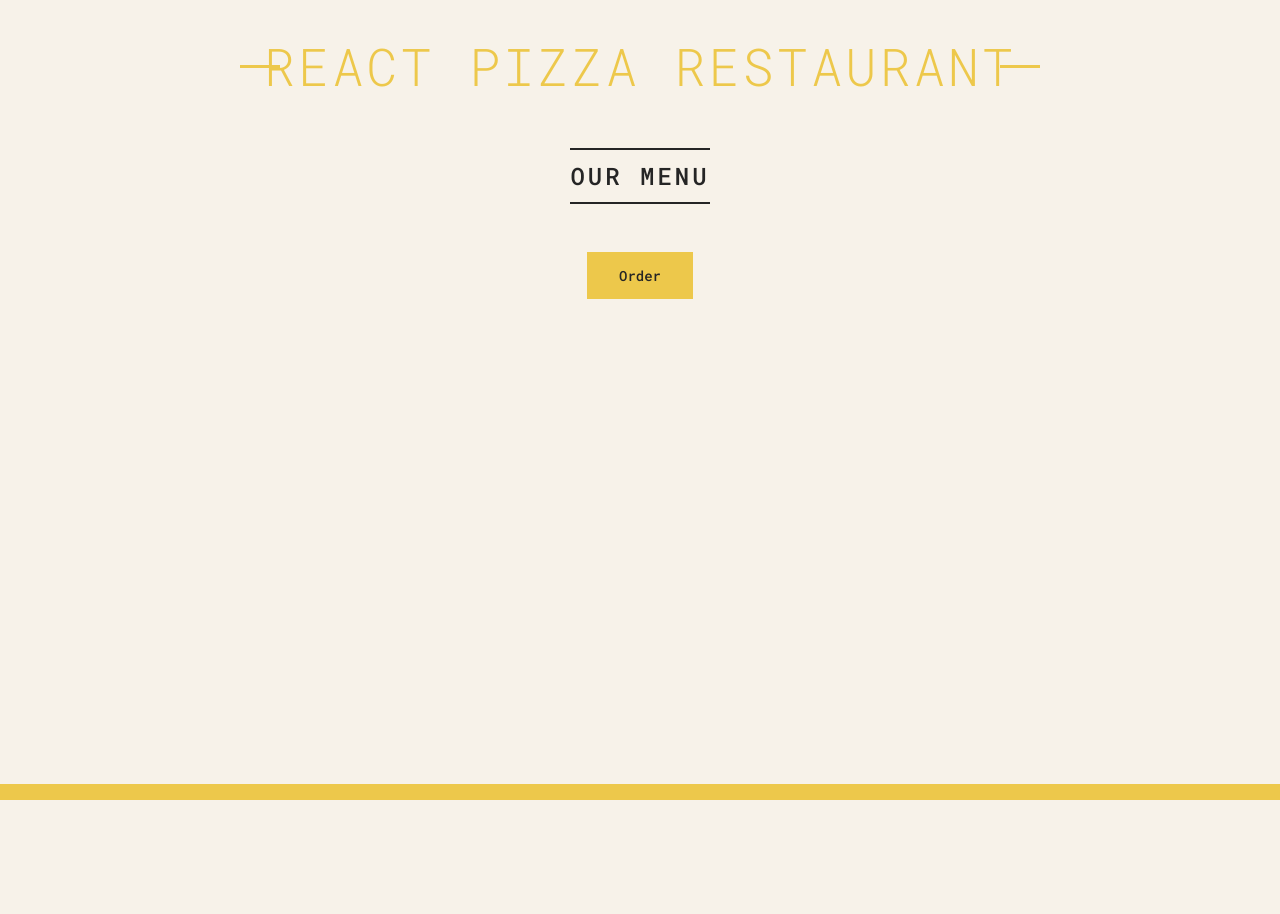
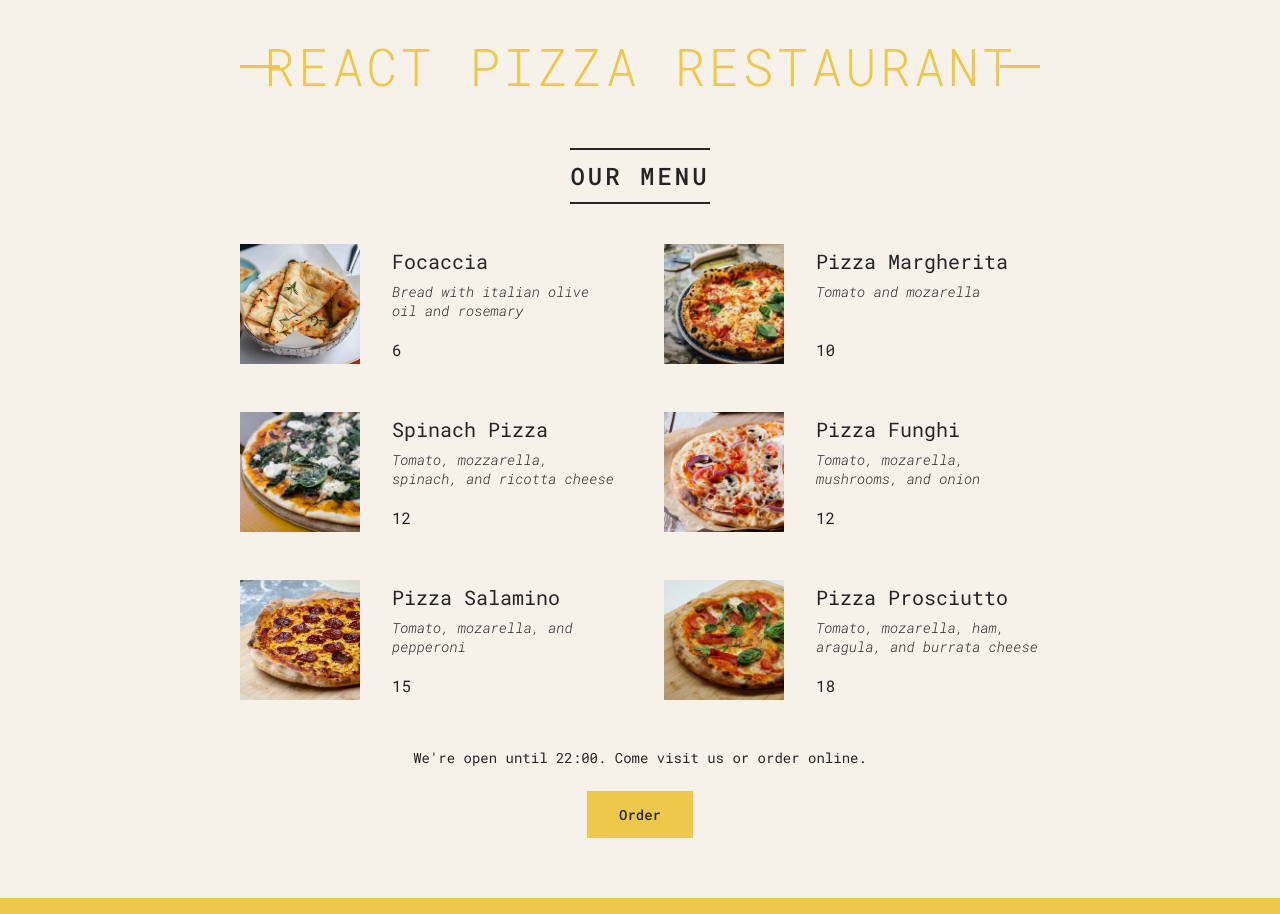
Before and after one commit to Tala-cmd/react-pizza-menu, a React (Vite) app: page / in a window 1280 px wide. Before the commit the page ends 800 px from the top, so only its background shows below. Built offline with nearby package versions, Linux system fonts and the light colour scheme.

Commit message:
Conditional rendering with Ternaries

```diff
--- a/src/App.jsx
+++ b/src/App.jsx
@@ -59,19 +59,19 @@ export default function App() {
 }
 
 function Menu() {
-  //const pizzas= pizzaData;
-const pizzas=[];
+  const pizzas= pizzaData;
   const numberOfPizzas = pizzas.length
 
   return (
     <main className="menu">
       <h2>Our Menu</h2>
 
-      {numberOfPizzas > 0 &&
+      {numberOfPizzas > 0 ?
         <ul className="pizzas">
           {pizzaData.map((pizza) => (
           <Pizza pizzaObject={pizza} key={pizza.name} />))}
-        </ul>
+        </ul> :
+        <p>We're still working on our menu please come back later😊.</p>
       }
     </main>
   );
@@ -107,13 +107,15 @@ function Footer() {
   const hour = new Date().getHours();
   const time = new Date().toLocaleTimeString()
   const openHour = 12; //opens at 12 morning
-  const closeHour = 21; //closes at 10 night
+  const closeHour = 22; //closes at 10 night
   const isOpen = hour >= openHour && hour <= closeHour;
 
   return (
     <footer className="footer">
       <div className="order">
-        {!isOpen && <p>We're open until {closeHour}:00. Come visit us or order online.</p>}
+        {isOpen ? <p>We're open until {closeHour}:00. Come visit us or order online.</p> :
+        <p>We're happy to welcome you between {openHour}:00. and {closeHour}:00.</p>
+        }
         <button className="btn">Order</button>
       </div>
     </footer>
```
